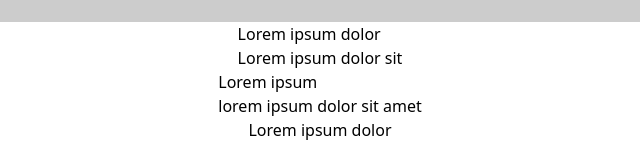
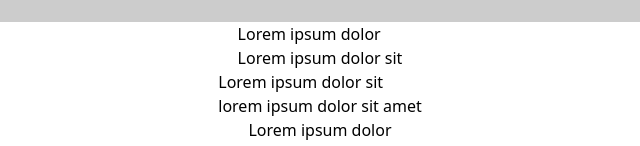
Before and after one commit to Simplon-hdf/BabyPics-blue-goldfish.github.io, a plain HTML site: page pages/a-propos.html in a window 1280 px wide. Shown: the part 1282-1428 px from the top of the page, 320-960 px from the left. Drawn offline with nearby package versions, Linux system fonts and the light colour scheme; placeholder pictures from the web are drawn by us.

```diff
--- a/pages/a-propos.html
+++ b/pages/a-propos.html
@@ -12,14 +12,14 @@
     <main class="grid justify-items-center">
         <h1>A propos</h1>
         <img src="https://placehold.co/300x300" alt="TBA" class="w-full">
+
         <section class="grid  justify-center">
             <h2>Lorem ipsum dolor </h2>
             <p>Lorem ipsum dolor sit </p>
-
         </section>
 
         <section class="grid justify-center">
-            <h2>Lorem ipsum </h2>
+            <h2>Lorem ipsum dolor sit </h2>
             <p>lorem ipsum dolor sit amet</p>
         </section>
 
```
